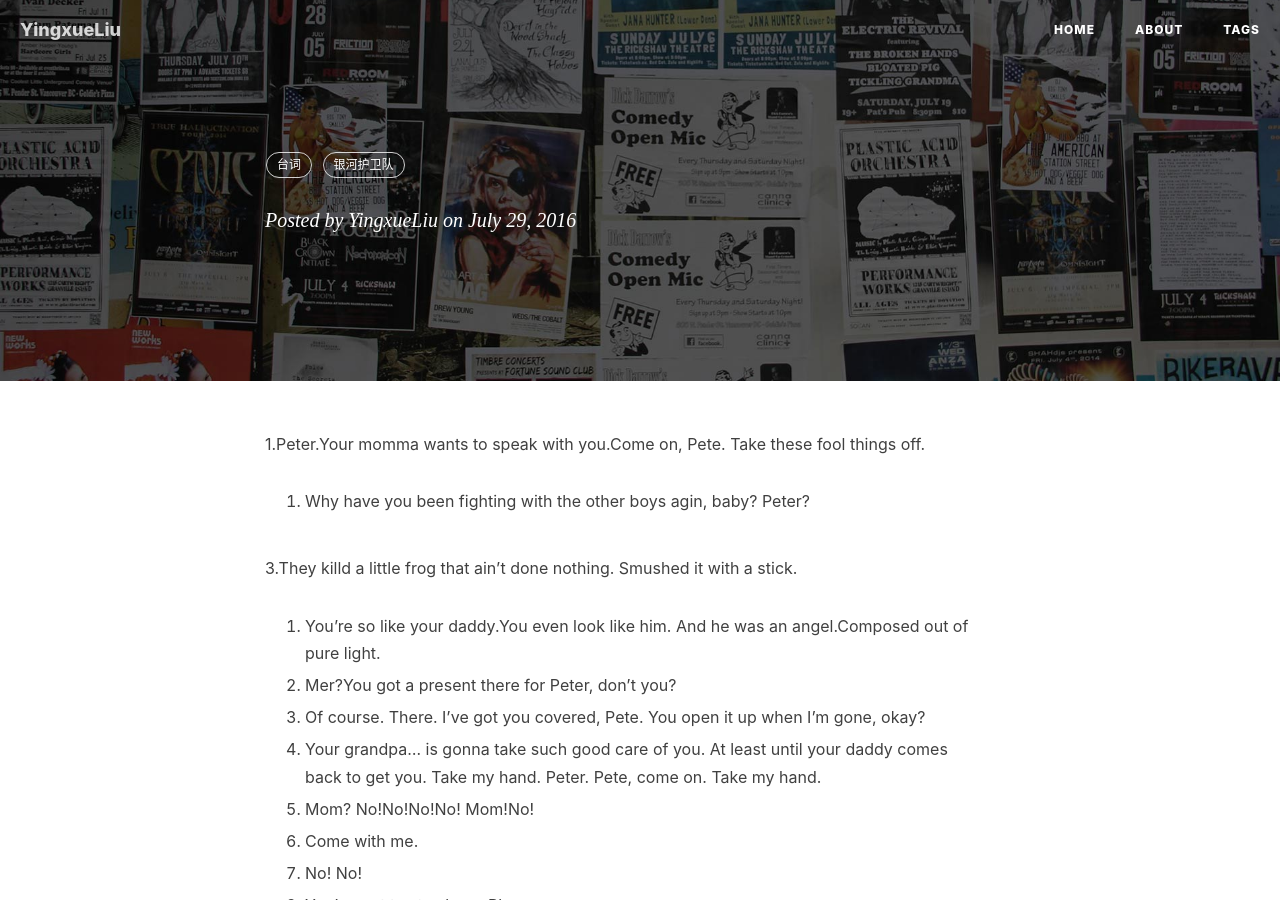
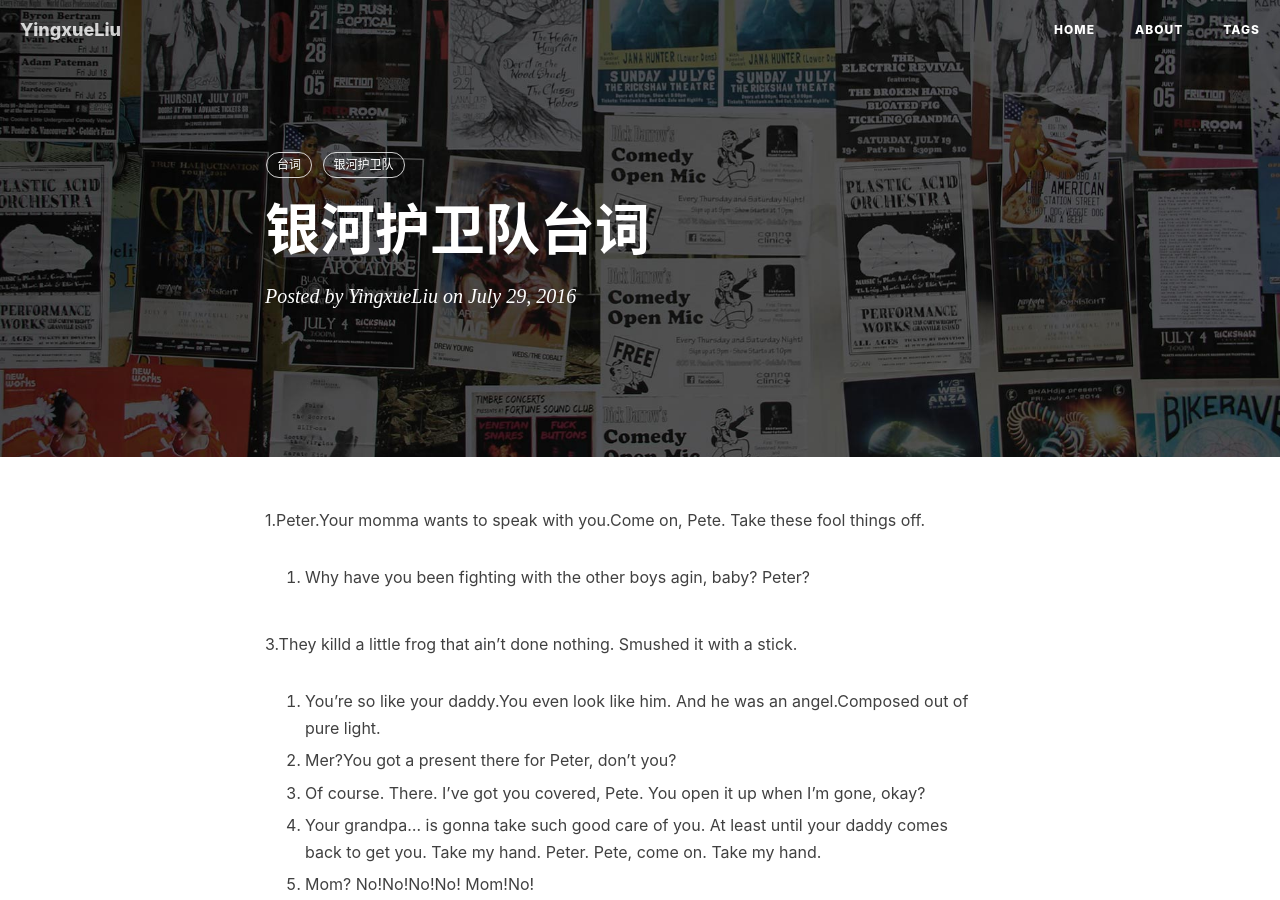
Before and after one commit to YingxueLiu/YingxueLiu.github.io, a Jekyll site: the page built from _posts/2016-09-07-Guardians.of.the.Galaxy.markdown, in a window 1280 px wide and 900 px high. Built offline with Jekyll 4.4.1, drawn with Linux system fonts in a browser that asks for light colours; nearby versions of some CDN libraries; comment, search, counter and statistics services are not loaded.

Commit message:
guardians of the galaxy

```diff
--- a/_posts/2016-09-07-Guardians.of.the.Galaxy.markdown
+++ b/_posts/2016-09-07-Guardians.of.the.Galaxy.markdown
@@ -1,6 +1,6 @@
 ---
 layout:     post
-title:      ""
+title:      "银河护卫队台词"
 date:       2016-07-29
 author:     "YingxueLiu"
 category:   台词
```
